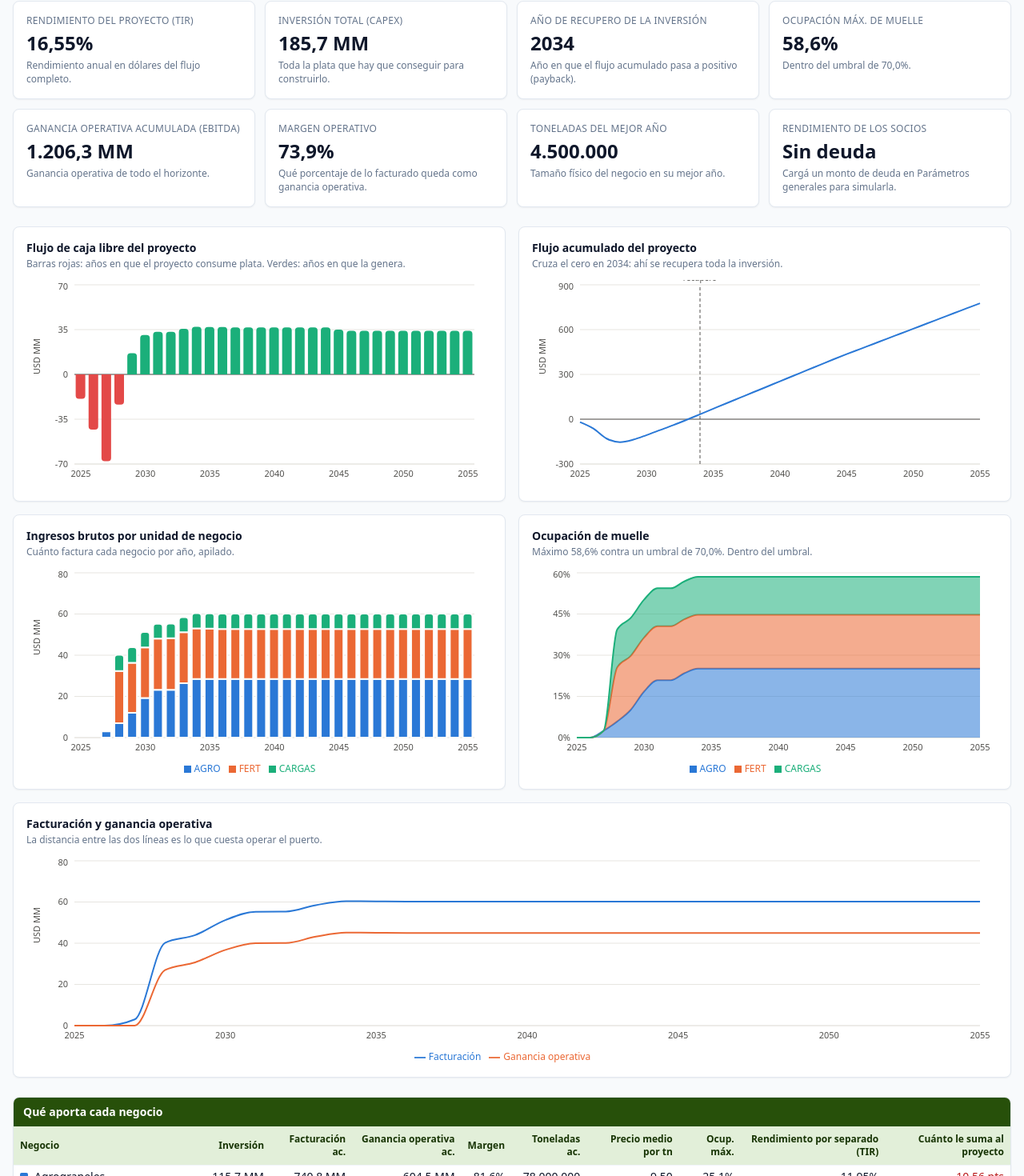
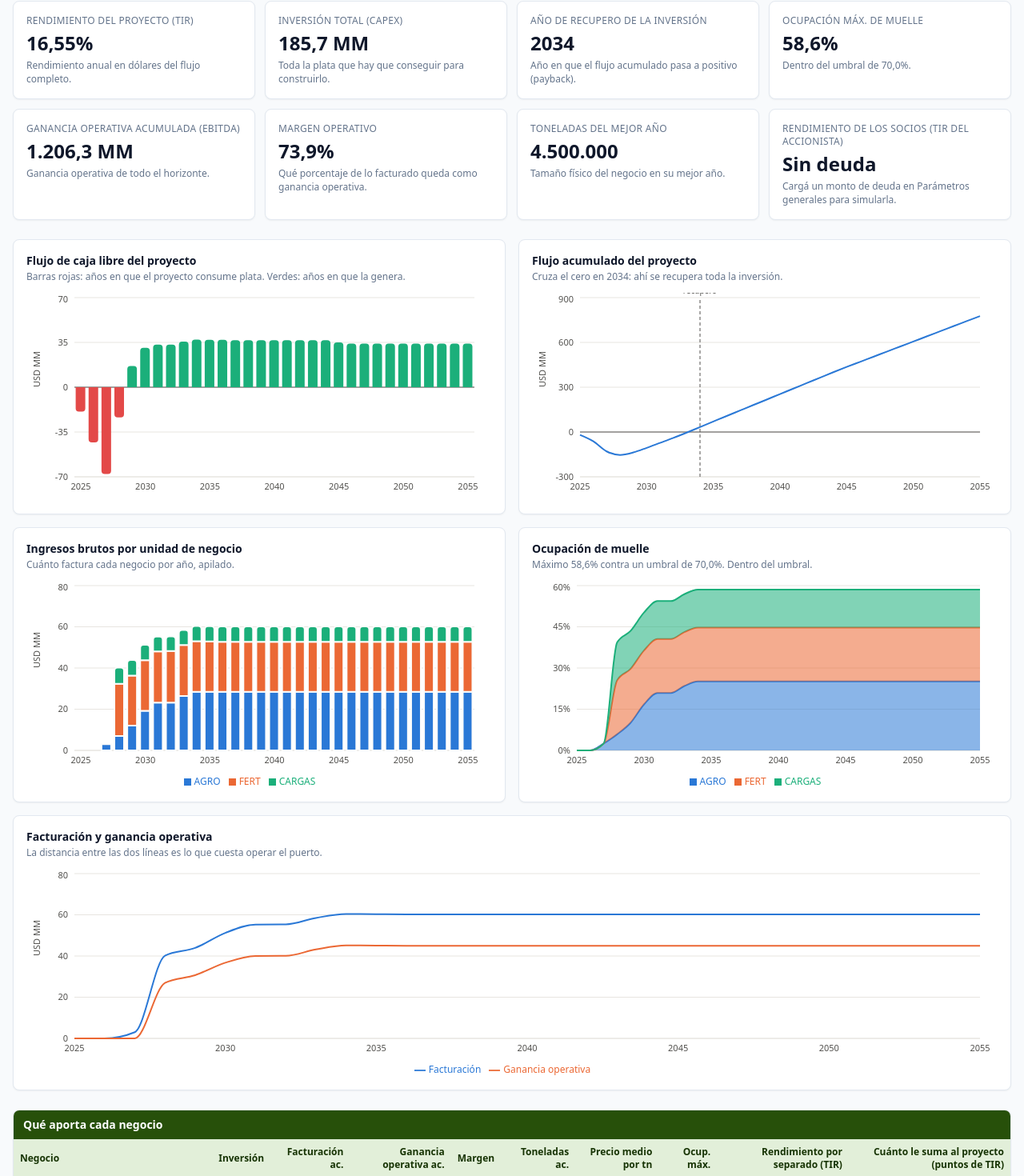
Before and after one commit to cdanunzio/Modelo-Negocio-TT-Completo, a Next.js app: page /demo in a window 1280 px wide. Shown: the part 239-1709 px from the top of the page at 80% size. Built offline with nearby package versions, Linux system fonts and the light colour scheme.

Commit message:
Aclarar TIR del accionista y puntos de TIR en el resumen

```diff
--- a/src/components/editor/PanelResumen.tsx
+++ b/src/components/editor/PanelResumen.tsx
@@ -43,7 +43,7 @@ export default function PanelResumen({ esc, c, k }: {
               nota="Qué porcentaje de lo facturado queda como ganancia operativa." />
         <Tile titulo="Toneladas del mejor año" valor={usd(k.toneladasMaximas)}
               nota="Tamaño físico del negocio en su mejor año." />
-        <Tile titulo="Rendimiento de los socios"
+        <Tile titulo="Rendimiento de los socios (TIR del accionista)"
               valor={esc.base.montoDeudaMM > 0 ? pct(k.tirAccionista, 2) : "Sin deuda"}
               nota={esc.base.montoDeudaMM > 0
                 ? `La ganancia cubre la cuota ${num(k.dscrMinimo)} veces en el año más ajustado · los bancos suelen exigir 1,30`
@@ -73,7 +73,7 @@ export default function PanelResumen({ esc, c, k }: {
                 <th className="th text-right">Precio medio por tn</th>
                 <th className="th text-right">Ocup. máx.</th>
                 <th className="th text-right">Rendimiento por separado (TIR)</th>
-                <th className="th text-right">Cuánto le suma al proyecto</th>
+                <th className="th text-right">Cuánto le suma al proyecto (puntos de TIR)</th>
               </tr>
             </thead>
             <tbody>
```
